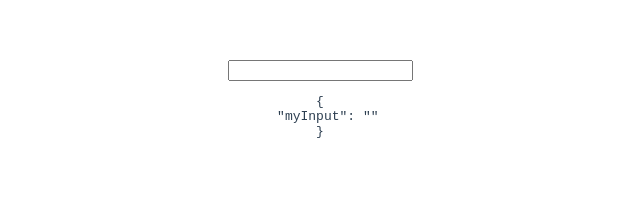
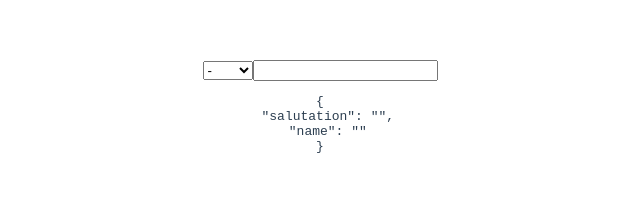
Before and after one commit to yk-port/from-vue2-to-vue3, a Vue app: page / in a window 1280 px wide. Shown: the top 204 px of the page, without its empty margins (320-960 px from the left). Built offline with nearby package versions, Linux system fonts and the light colour scheme.

Commit message:
initial commit

```diff
--- a/src/App.vue
+++ b/src/App.vue
@@ -1,20 +1,34 @@
 <template>
   <div>
-    <BaseInput v-model:modelValue="myInput" />
-    <pre>{{ $data }}</pre>
+    <SalutationName
+      v-model:salutation="form.salutation"
+      v-model:name="form.name"
+    />
+    <pre>{{ form }}</pre>
   </div>
 </template>
 
 <script>
-import BaseInput from "./components/BaseInput.vue";
+// // CompositionAPIの機能,ネストするdataプロパティを作る時に使う
+import { reactive } from "vue";
+import SalutationName from "./components/SalutationName.vue";
+
 export default {
   name: "App",
+
   components: {
-    BaseInput,
+    SalutationName,
   },
-  data() {
+
+  setup() {
+    // dataプロパティに該当する箇所,formの中にsalutationとnameプロパティがある
+    const form = reactive({
+      salutation: "",
+      name: "",
+    });
+
     return {
-      myInput: "",
+      form,
     };
   },
 };
--- /dev/null
+++ b/src/components/SalutationName.vue
@@ -0,0 +1,44 @@
+<template>
+  <div>
+    <select @change="$emit('update:salutation', $event.target.value)">
+      <option value="">-</option>
+      <option
+        v-for="item of salutations"
+        :value="item"
+        :key="item"
+        :selected="salutation === item"
+      >
+        {{ item }}
+      </option>
+    </select>
+
+    <input
+      :value="name"
+      type="text"
+      @input="$emit('update:name', $event.target.value)"
+    />
+  </div>
+</template>
+
+<script>
+const salutations = ["Mr", "Mrs", "Miss", "Mx", "Dr"];
+
+export default {
+  props: {
+    salutation: {
+      type: String,
+      default: "",
+    },
+    name: {
+      type: String,
+      default: "",
+    },
+  },
+
+  setup() {
+    return {
+      salutations,
+    };
+  },
+};
+</script>
```
